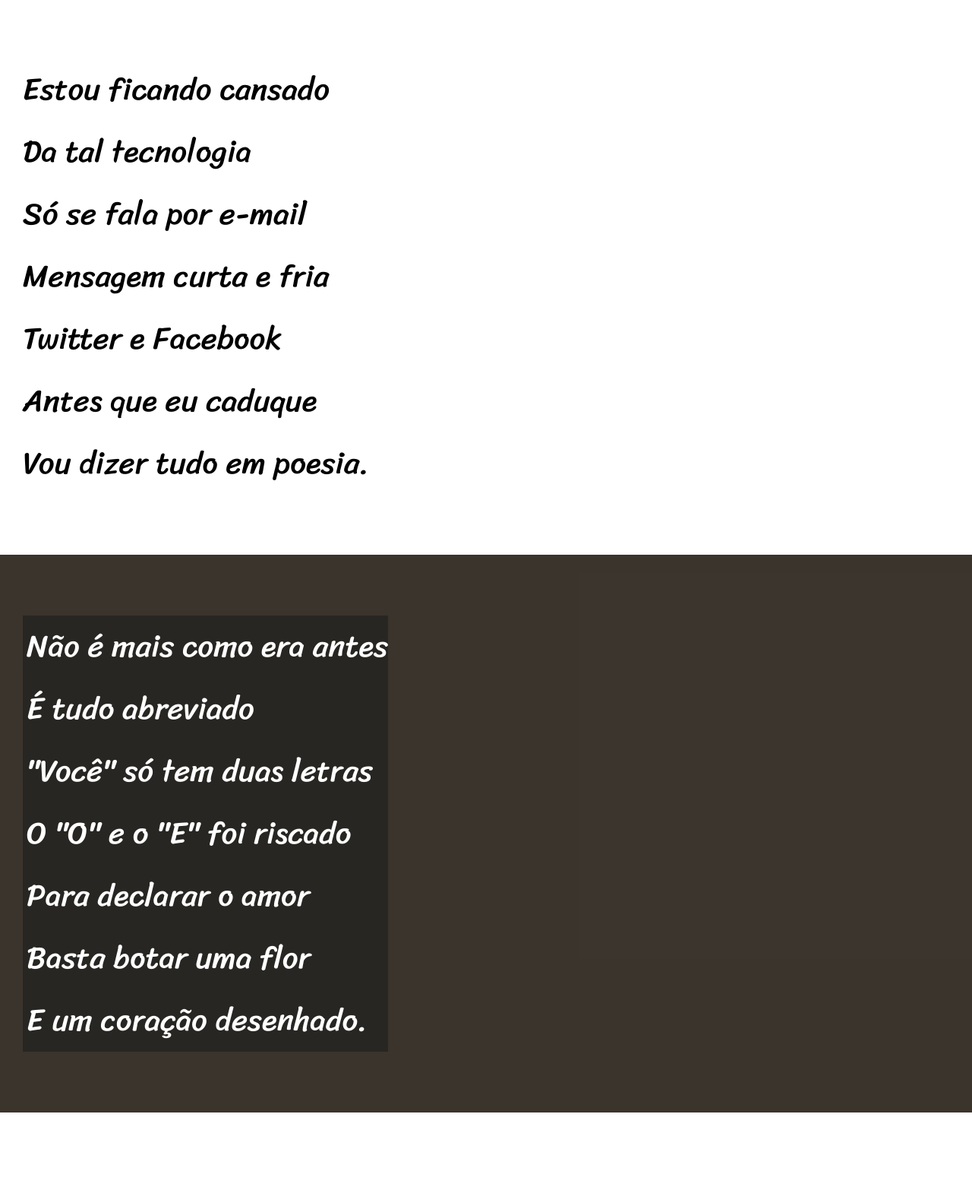
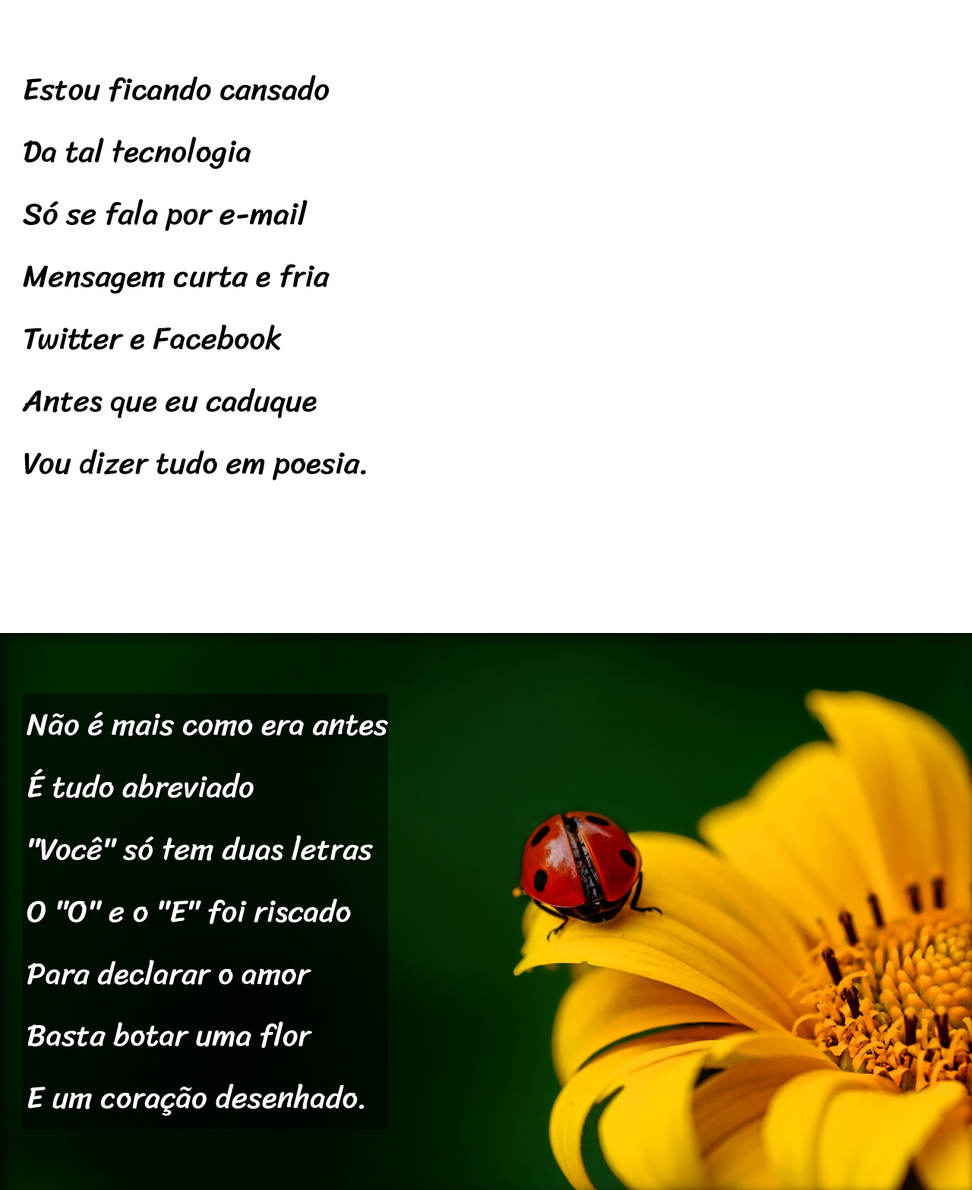
Before and after one commit to Mplatteni38/HTML-CSS, a plain HTML site: page Desafio/ex.site.poesia/site.ex/index.html in a window 1280 px wide. Shown: the part 263-1829 px from the top of the page at 76% size. Drawn offline with Linux system fonts and the light colour scheme; a web font is replaced by a local one.

Commit message:
novas atualizaçao de estilos

```diff
--- a/Desafio/ex.site.poesia/site.ex/index.html
+++ b/Desafio/ex.site.poesia/site.ex/index.html
@@ -31,7 +31,7 @@
 
 
 
-<section class="imagem">
+<section class="imagem" id="imagem01">
     <p>
         Não é mais como era antes <br>
         É tudo abreviado <br>
@@ -69,7 +69,7 @@
 
 
 
-<section class="imagem">
+<section class="imagem" id="imagem02">
     <p>
         Tenho saudade das cartas<br>
         Escritas com a própria mão<br>
--- a/Desafio/ex.site.poesia/site.ex/style.css
+++ b/Desafio/ex.site.poesia/site.ex/style.css
@@ -37,20 +37,41 @@
 line-height: 2em;
 
 }
+.normal p{
+padding-bottom: 2.5em;
+background-color: white;
+}
 .normal{
 background-color: white;
 
 }
 .imagem{
-background-color: rgba(10, 9, 9, 0.521);
+background-color: rgba(10, 9, 9, 0.747);
 color: white;
+box-shadow: inset 5px 6px 14px 2px rgba(0, 0, 0, 0.575);
+background-size: cover;
 
 }
 
 .imagem p{
 display: inline-block;
 padding-left: 5px;
-background-color: rgba(15, 19, 19, 0.432);
+background-color: rgba(0, 0, 0, 0.486);
+text-shadow: 2px 2px 0px rgb(0, 0, 0);
+
+}
+#imagem01{
+background-image: url(background001.jpg);
+background-position:right center;
+background-attachment: fixed;
+
+
+}
+#imagem02{
+    background-image: url(background002.jpg);
+background-position: right center;
+background-attachment: fixed;
+
 }
 
 /*rodape*/
```
